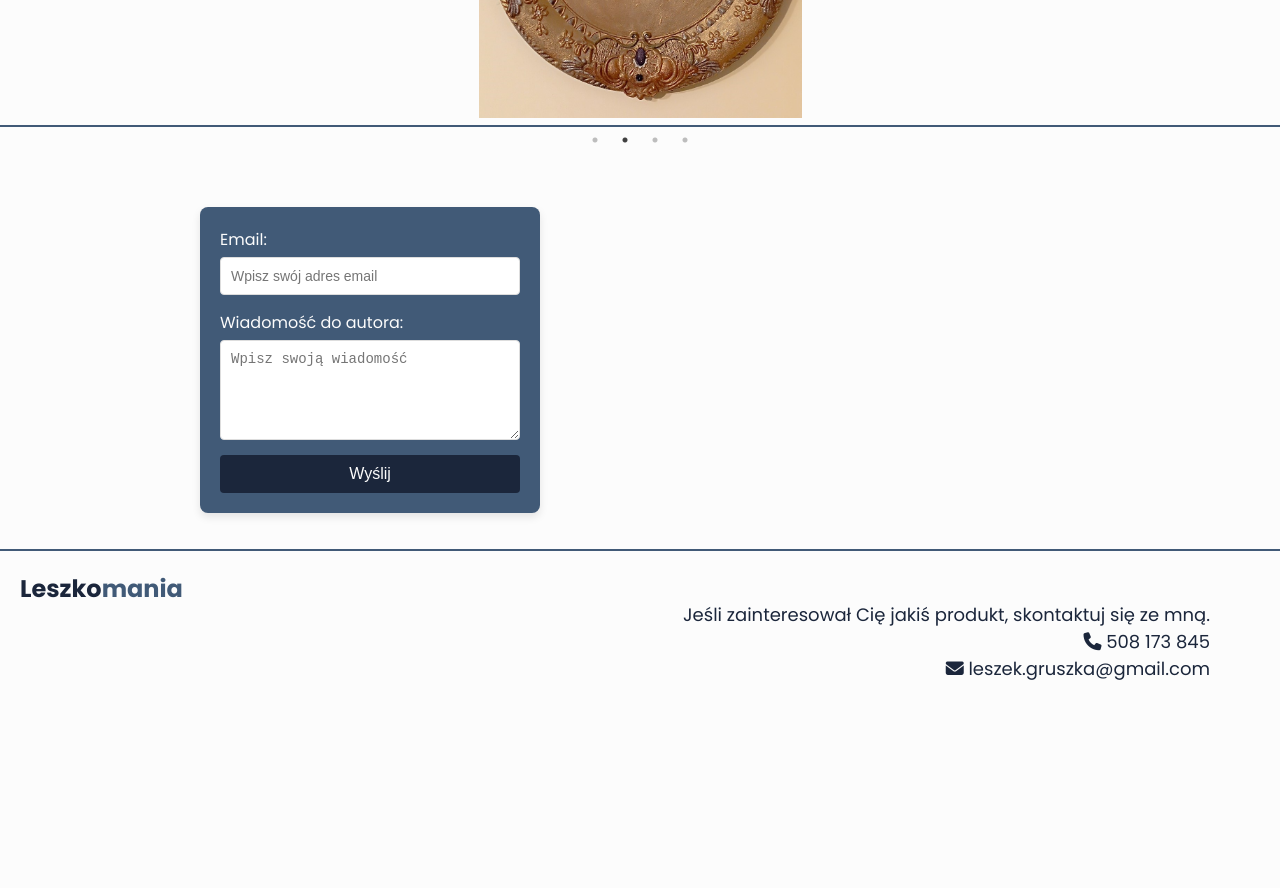
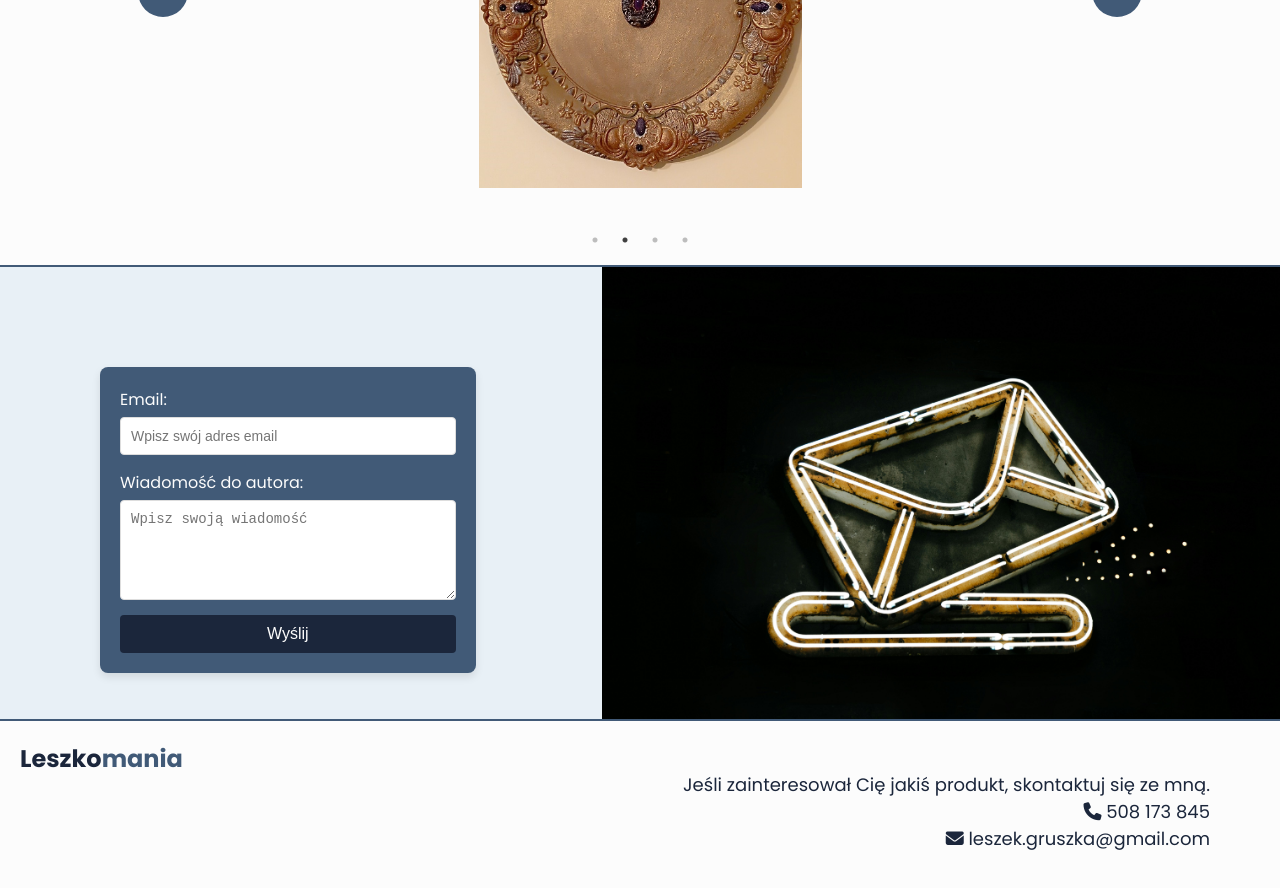
Before and after one commit to korneliagruszka/leszkomania, a React (Create React App) app: page /handicraft in a window 1280 px wide. Shown: the part 760-1648 px from the top of the page. Before the commit the page ends 1492 px from the top, so only its background shows below. Built offline with nearby package versions, Linux system fonts and the light colour scheme.

Commit message:
Form_done

```diff
--- a/src/components/Contact/contact.scss
+++ b/src/components/Contact/contact.scss
@@ -5,7 +5,6 @@
     justify-content: space-between;
     align-items: flex-start;
     padding: 20px;
-    margin-top: 36px;
     border-top: 2px solid $color-cadet-gray;
   }
 
--- a/src/components/Form/form.scss
+++ b/src/components/Form/form.scss
@@ -1,13 +1,25 @@
 @import '../../style/colors.scss';
 
+.form_image_container {
+  display: flex;
+  align-items: flex-start;
+  background-color: $color-mint-cream;
+}
+
 .form_container {
-    margin-top: 80px;
-    margin-left: 200px;
+    margin-top: 100px;
+    margin-left: 100px;
+    margin-right: -90px;
     padding: 20px;
-    width: 300px;
+    width: 500px;
     background-color: $color-cadet-gray;
     border-radius: 8px;
     box-shadow: 0 4px 8px rgba(0, 0, 0, 0.1);
+  }
+
+  .form_image {
+    margin-left: 216px;
+    width: 53%;
   }
 
   .form_group {
--- a/src/components/Form/form.tsx
+++ b/src/components/Form/form.tsx
@@ -1,5 +1,6 @@
 import './form.scss';
 import React, { FC, useState } from 'react';
+import myImage from '../../assets/pexels-maksgelatin-5605061.jpg';
 
 const Form: FC = () => {
   const [email, setEmail] = useState('');
@@ -14,6 +15,7 @@ const Form: FC = () => {
   };
 
   return (
+   <div className="form_image_container"> {/* Dodana linia */}
     <form onSubmit={handleSubmit} className="form_container">
       <div className="form_group">
         <label htmlFor="email">Email:</label>
@@ -44,6 +46,8 @@ const Form: FC = () => {
         Wyślij
       </button>
     </form>
+    <img src={myImage} alt="Description" className="form_image" />
+   </div>
   );
 };
 
--- a/src/components/Handicraft/handicraft.scss
+++ b/src/components/Handicraft/handicraft.scss
@@ -47,13 +47,17 @@
       max-width: 100%;
       max-height: 400px;
       object-fit: contain;
-      margin: 0 auto;
+      margin: 70px auto;
     }
 
     .handicraft_description {
       margin-top: 10px;
       font-size: 1.1rem;
     }
+  }
+
+  .slick-dots {
+    margin-bottom: 40px;
   }
 
   .custom_arrow_left,
--- a/src/components/Images/images.scss
+++ b/src/components/Images/images.scss
@@ -42,6 +42,10 @@
       align-items: center;
       height: 100%;
       min-height: 600px;
+    }
+
+    .slick-dots {
+      margin-bottom: 40px;
     }
 
     img {
--- a/src/components/Products/products.scss
+++ b/src/components/Products/products.scss
@@ -13,6 +13,7 @@
     justify-content: space-between;
     gap: 20px;
     margin-top: 20px;
+    margin-bottom: 36px;
   }
 
   .product_item {
--- a/src/style/colors.scss
+++ b/src/style/colors.scss
@@ -1,11 +1,6 @@
-//$color-dark-gray: #4e5761;
 $color-dark-gray: #1B263B;
 $color-gray: #788591;
 $color-cadet-gray: #415A77;
-//$color-cadet-gray: #83a4a9;
-$color-mint-green: #cbefeb;
 $color-mint-cream: #E8F0F6;
-//$color-mint-cream: #f6fbfa;
 $color-white: #fcfcfc;
-//$color-white: #E0E1DD;
 $color-black: black;
```
